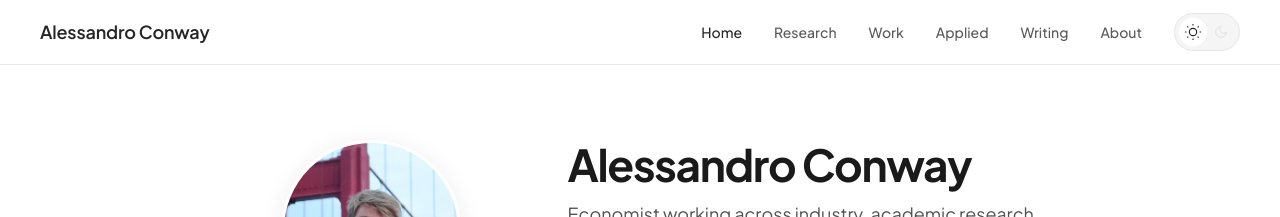
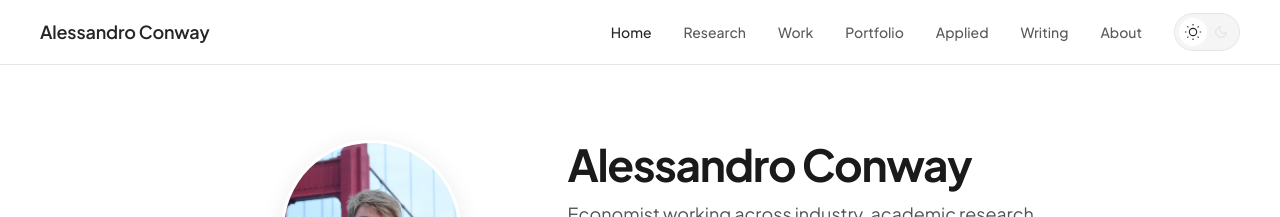
Before and after one commit to conway1521/conway1521.github.io, a Jekyll site: the page built from index.html, in a window 1280 px wide. Shown: the top 217 px of the page. Built offline with Jekyll 4.4.1, drawn with Linux system fonts in a browser that asks for light colours.

Commit message:
Add Portfolio to nav, after Work

```diff
--- a/_includes/nav.html
+++ b/_includes/nav.html
@@ -6,6 +6,7 @@
                 <li><a href="{{ '/' | relative_url }}" {% if page.url == '/' %}class="active"{% endif %}>Home</a></li>
                 <li><a href="{{ '/research' | relative_url }}" {% if page.url == '/research/' or page.url == '/research' %}class="active"{% endif %}>Research</a></li>
                 <li><a href="{{ '/work' | relative_url }}" {% if page.url == '/work/' or page.url == '/work' %}class="active"{% endif %}>Work</a></li>
+                <li><a href="{{ '/portfolio' | relative_url }}" {% if page.url == '/portfolio/' or page.url == '/portfolio' %}class="active"{% endif %}>Portfolio</a></li>
                 <li><a href="{{ '/applied' | relative_url }}" {% if page.url == '/applied/' or page.url == '/applied' %}class="active"{% endif %}>Applied</a></li>
                 <li><a href="{{ '/writing' | relative_url }}" {% if page.url == '/writing/' or page.url == '/writing' %}class="active"{% endif %}>Writing</a></li>
                 <li><a href="{{ '/about' | relative_url }}" {% if page.url == '/about/' or page.url == '/about' %}class="active"{% endif %}>About</a></li>
```
